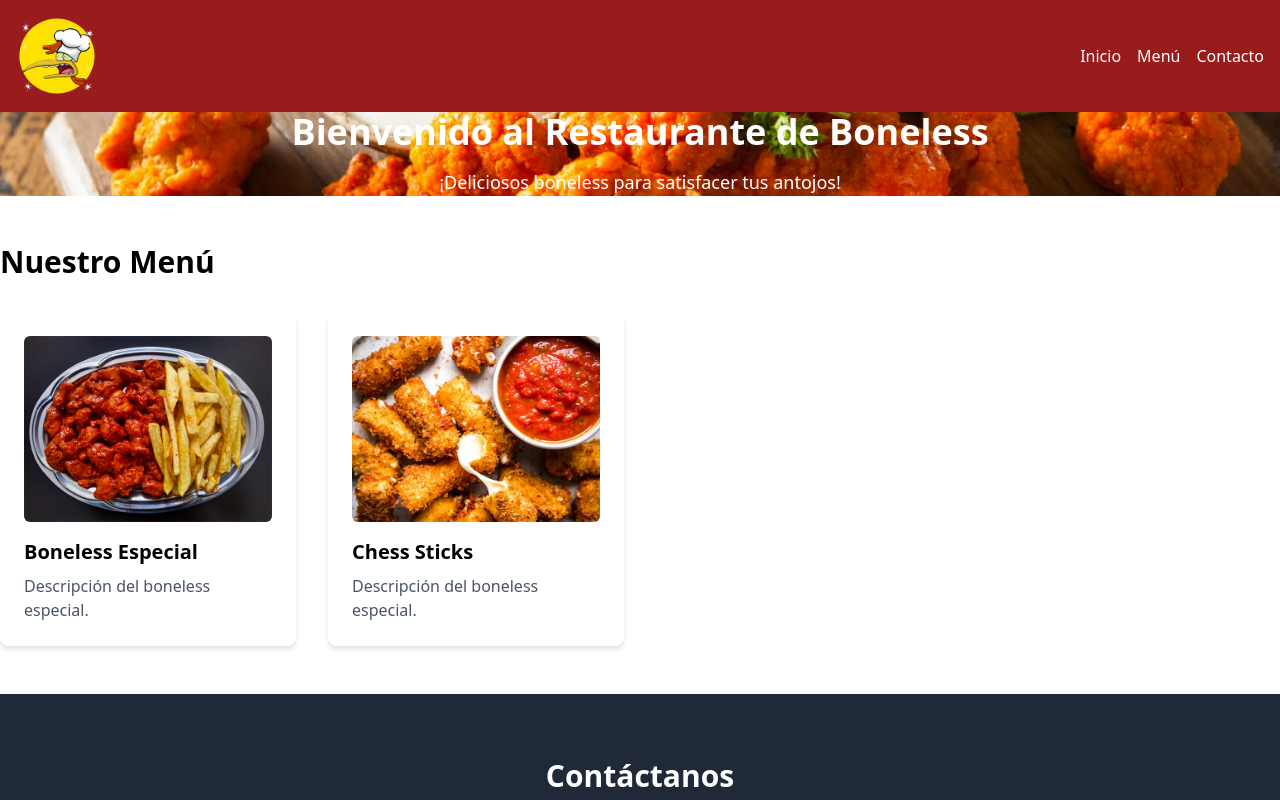
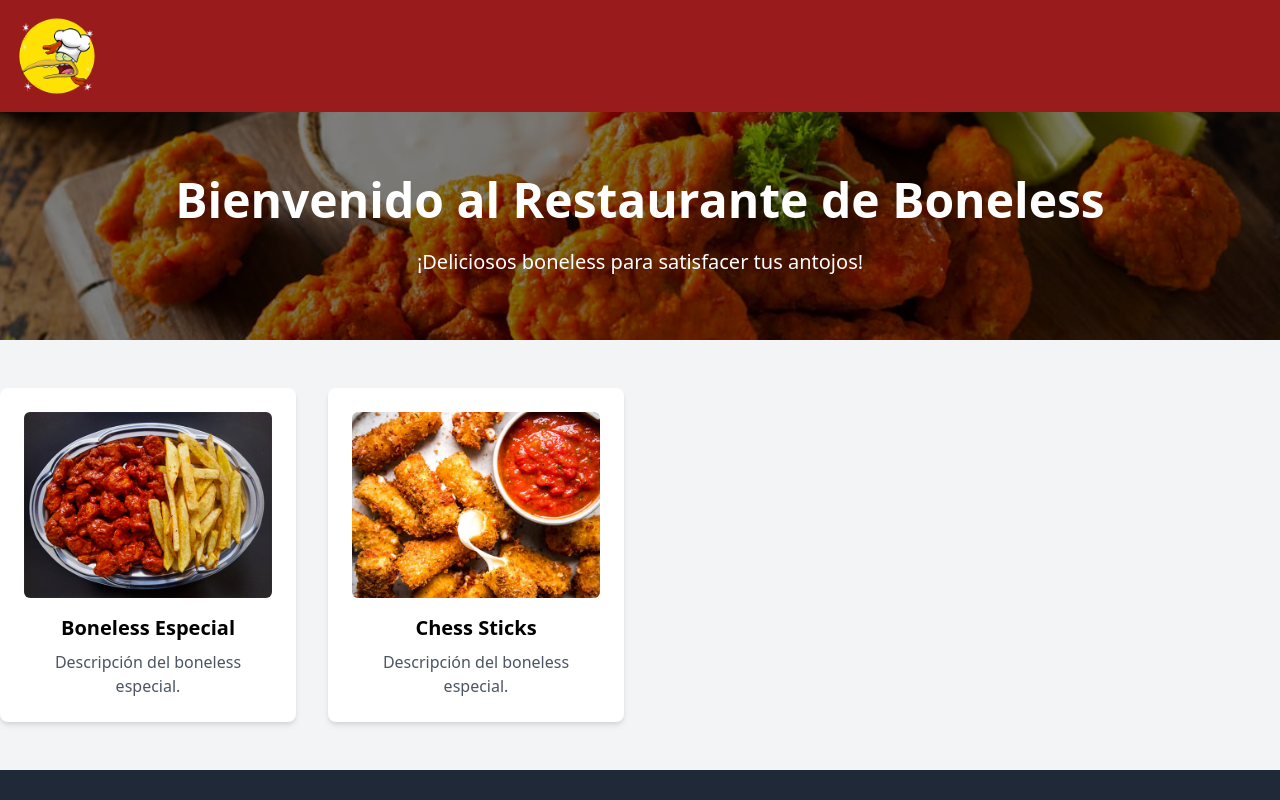
Before and after one commit to Atremenyu/boneless.github.io, a plain HTML site: page index.html in a window 1280 px wide. Shown: the top 800 px of the page. Drawn offline with nearby package versions, Linux system fonts and the light colour scheme.

Commit message:
Update index.html

```diff
--- a/index.html
+++ b/index.html
@@ -6,59 +6,49 @@
     <link rel="stylesheet" href="https://cdn.jsdelivr.net/npm/tailwindcss@2.2.19/dist/tailwind.min.css">
     <title>Restaurante de Boneless</title>
 </head>
-<body>
+<body class="bg-gray-100">
 
   <!-- Menú de Navegación -->
 <nav class="bg-red-800 text-white p-4">
     <div class="container mx-auto flex items-center justify-between">
         <!-- Logo centrado -->
         <div class="flex items-center">
-          <img src="logo.png" alt="Logo del Restaurante" class=" h-20">
+            <img src="logo.png" alt="Logo del Restaurante" class="h-20">
         </div>
 
-            <!-- Enlaces del menú -->
-            <div class="hidden md:flex space-x-4">
-                <a href="#" class="hover:text-yellow-500">Inicio</a>
-                <a href="#" class="hover:text-yellow-500">Menú</a>
-                <a href="#" class="hover:text-yellow-500">Contacto</a>
-            </div>
+
     </div>
 </nav>
 
-    <!-- Banner Hero con imagen de fondo -->
-    <section class="bg-gray-800 text-white py-13 bg-cover bg-center" style="background-image: url('bannerhero.jpg');">
-        <div class="container mx-auto text-center">
-            <h1 class="text-4xl font-bold mb-4">Bienvenido al Restaurante de Boneless</h1>
-            <p class="text-lg">¡Deliciosos boneless para satisfacer tus antojos!</p>
+    <!-- Banner Hero con imagen de fondo y superposición -->
+<section class="relative bg-gray-800 text-white py-16 bg-cover bg-center" style="background-image: url('bannerhero.jpg');">
+    <div class="absolute inset-0 bg-black opacity-50"></div>
+    <div class="container mx-auto text-center relative z-10">
+        <h1 class="text-5xl font-bold mb-6">Bienvenido al Restaurante de Boneless</h1>
+        <p class="text-xl">¡Deliciosos boneless para satisfacer tus antojos!</p>
     </div>
 </section>
 
 <!-- Menú de Boneless -->
 <section class="py-12">
-        <div class="container mx-auto">
-            <h2 class="text-3xl font-bold mb-8">Nuestro Menú</h2>
-
-            <div class="grid grid-cols-1 sm:grid-cols-2 md:grid-cols-3 lg:grid-cols-4 gap-8">
+<div class="container mx-auto md:mx-auto grid grid-cols-1 sm:grid-cols-2 md:grid-cols-3 lg:grid-cols-4 gap-8">
     <!-- Item del menú -->
-                <div class="bg-white p-6 rounded-lg shadow-md">
-                    <img src="menu1.jpg" alt="Boneless 1" class="mb-4 rounded-md">
+    <div class="bg-white p-6 rounded-lg shadow-md text-center">
+        <img src="menu1.jpg" alt="Boneless 1" class="mb-4 rounded-md w-full">
         <h3 class="text-xl font-bold mb-2">Boneless Especial</h3>
         <p class="text-gray-600">Descripción del boneless especial.</p>
     </div>
 
-                <div class="bg-white p-6 rounded-lg shadow-md">
-                    <img src="menu2.jpg" alt="Boneless 1" class="mb-4 rounded-md">
+    <div class="bg-white p-6 rounded-lg shadow-md text-center">
+        <img src="menu2.jpg" alt="Boneless 1" class="mb-4 rounded-md w-full">
         <h3 class="text-xl font-bold mb-2">Chess Sticks</h3>
         <p class="text-gray-600">Descripción del boneless especial.</p>
     </div>
 
-
-
     <!-- Repite para cada elemento del menú -->
-
-            </div>
 </div>
 </section>
+
 
     <!-- Información de Contacto -->
     <section class="bg-gray-800 text-white py-16">
```
Lines whose indentation alone changed are shown as unchanged.
